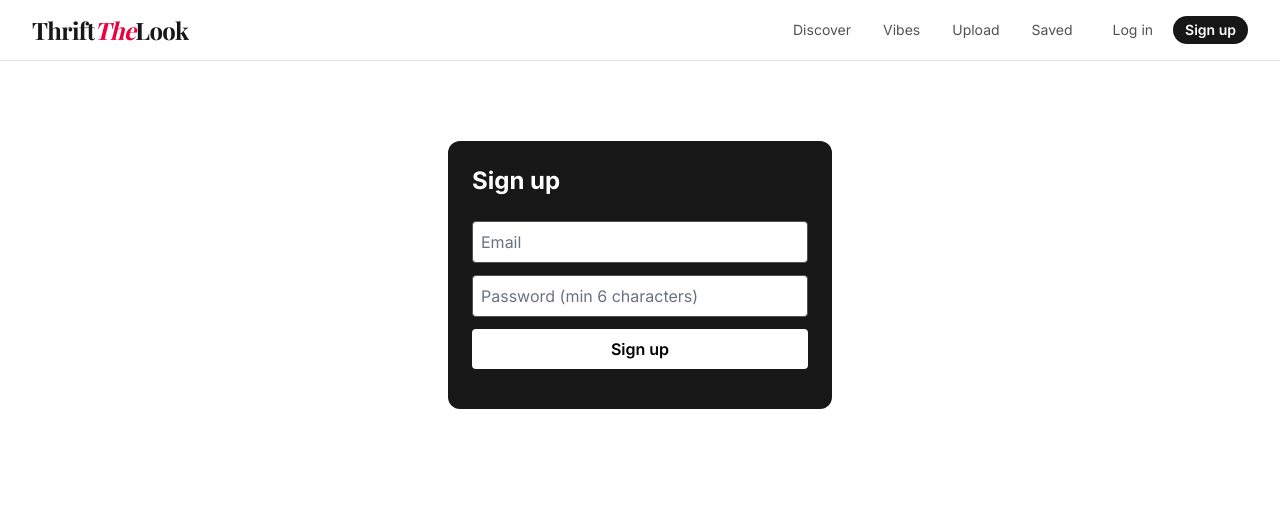
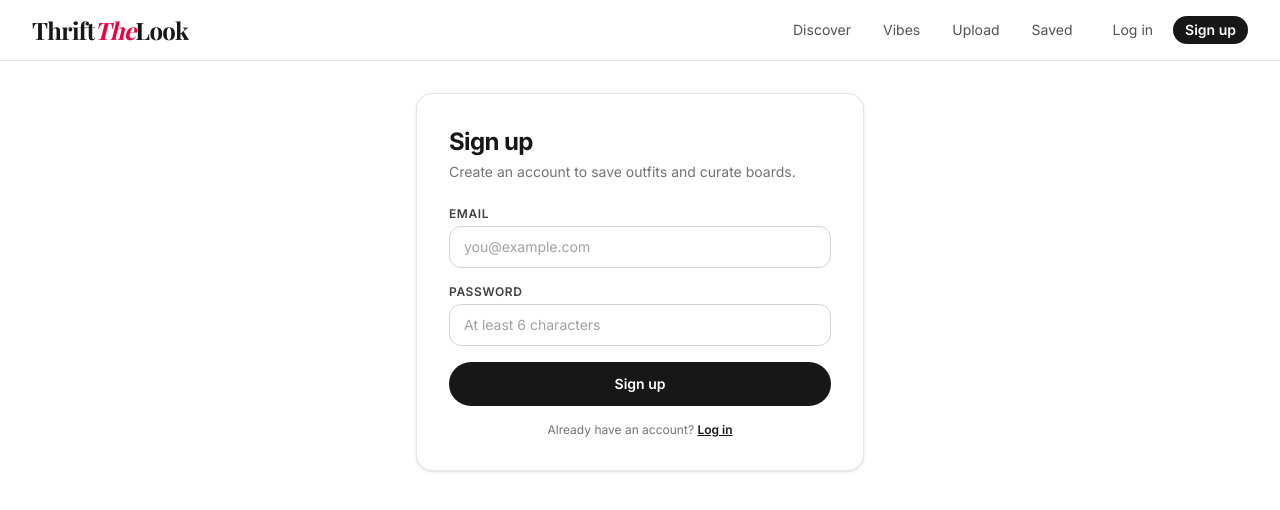
Before and after one commit to annasidney/Thrift-the-look, a Next.js app: page /signup in a window 1280 px wide. Shown: the top 510 px of the page. Built offline with nearby package versions, Linux system fonts and the light colour scheme; no server answers.

Commit message:
Fix build errors

```diff
--- a/app/login/page.tsx
+++ b/app/login/page.tsx
@@ -1,6 +1,7 @@
 "use client";
 
 import { useState } from "react";
+import Link from "next/link";
 import { useRouter } from "next/navigation";
 import { createClient } from "@/lib/supabase-browser";
 
@@ -10,8 +11,10 @@ export default function LoginPage() {
   const [email, setEmail] = useState("");
   const [password, setPassword] = useState("");
   const [message, setMessage] = useState("");
+  const [isLoading, setIsLoading] = useState(false);
 
   async function handleLogin() {
+    setIsLoading(true);
     setMessage("Logging in...");
     const { error } = await supabase.auth.signInWithPassword({
       email,
@@ -19,6 +22,7 @@ export default function LoginPage() {
     });
     if (error) {
       setMessage(error.message);
+      setIsLoading(false);
     } else {
       router.push("/");
       router.refresh();
@@ -26,29 +30,66 @@ export default function LoginPage() {
   }
 
   return (
-    <main className="mx-auto mt-20 max-w-sm rounded-xl bg-neutral-900 p-6 text-white">
-      <h1 className="mb-6 text-2xl font-bold">Log in</h1>
+    <main className="mx-auto max-w-7xl px-4 py-8 sm:px-8">
+      <div className="mx-auto max-w-md rounded-2xl border border-neutral-200 bg-white p-6 shadow-sm sm:p-8">
+        <h1 className="text-xl font-bold tracking-tight text-neutral-900 sm:text-2xl">
+          Log in
+        </h1>
+        <p className="mt-1 text-sm text-neutral-500">
+          Welcome back to ThriftTheLook.
+        </p>
+
+        <div className="mt-6 space-y-4">
+          <div>
+            <label className="mb-1 block text-xs font-semibold uppercase tracking-wider text-neutral-700">
+              Email
+            </label>
             <input
-        className="mb-3 w-full rounded border border-neutral-600 bg-white p-2 text-black placeholder-gray-500"
+              className="w-full rounded-xl border border-neutral-300 px-3.5 py-2.5 text-sm text-neutral-900 placeholder-neutral-400 outline-none transition focus:border-neutral-900"
               type="email"
-        placeholder="Email"
+              placeholder="you@example.com"
               value={email}
               onChange={(e) => setEmail(e.target.value)}
+              disabled={isLoading}
             />
+          </div>
+
+          <div>
+            <label className="mb-1 block text-xs font-semibold uppercase tracking-wider text-neutral-700">
+              Password
+            </label>
             <input
-        className="mb-3 w-full rounded border border-neutral-600 bg-white p-2 text-black placeholder-gray-500"
+              className="w-full rounded-xl border border-neutral-300 px-3.5 py-2.5 text-sm text-neutral-900 placeholder-neutral-400 outline-none transition focus:border-neutral-900"
               type="password"
-        placeholder="Password"
+              placeholder="••••••••"
               value={password}
               onChange={(e) => setPassword(e.target.value)}
+              disabled={isLoading}
             />
+          </div>
+
           <button
-        className="w-full rounded bg-white p-2 font-semibold text-black hover:bg-gray-200"
+            className="w-full rounded-full bg-neutral-900 py-3 text-sm font-semibold text-white transition hover:bg-neutral-800 disabled:opacity-50"
             onClick={handleLogin}
+            disabled={isLoading}
           >
-        Log in
+            {isLoading ? "Logging in..." : "Log in"}
           </button>
-      <p className="mt-4 text-sm text-white">{message}</p>
+
+          {message && (
+            <p className="text-center text-sm font-medium text-rose-600">
+              {message}
+            </p>
+          )}
+
+          <p className="text-center text-xs text-neutral-500">
+            Don&apos;t have an account?{" "}
+            <Link className="font-semibold text-neutral-900 underline" href="/signup">
+              Sign up
+            </Link>
+          </p>
+        </div>
+      </div>
     </main>
   );
 }
--- a/app/signup/page.tsx
+++ b/app/signup/page.tsx
@@ -1,6 +1,7 @@
 "use client";
 
 import { useState } from "react";
+import Link from "next/link";
 import { createClient } from "@/lib/supabase-browser";
 
 export default function SignupPage() {
@@ -8,37 +9,77 @@ export default function SignupPage() {
   const [email, setEmail] = useState("");
   const [password, setPassword] = useState("");
   const [message, setMessage] = useState("");
+  const [isLoading, setIsLoading] = useState(false);
 
   async function handleSignup() {
+    setIsLoading(true);
     setMessage("Creating account...");
     const { error } = await supabase.auth.signUp({ email, password });
     setMessage(error ? error.message : "Account created! You are signed up.");
+    setIsLoading(false);
   }
 
   return (
-    <main className="mx-auto mt-20 max-w-sm rounded-xl bg-neutral-900 p-6 text-white">
-      <h1 className="mb-6 text-2xl font-bold">Sign up</h1>
+    <main className="mx-auto max-w-7xl px-4 py-8 sm:px-8">
+      <div className="mx-auto max-w-md rounded-2xl border border-neutral-200 bg-white p-6 shadow-sm sm:p-8">
+        <h1 className="text-xl font-bold tracking-tight text-neutral-900 sm:text-2xl">
+          Sign up
+        </h1>
+        <p className="mt-1 text-sm text-neutral-500">
+          Create an account to save outfits and curate boards.
+        </p>
+
+        <div className="mt-6 space-y-4">
+          <div>
+            <label className="mb-1 block text-xs font-semibold uppercase tracking-wider text-neutral-700">
+              Email
+            </label>
             <input
-        className="mb-3 w-full rounded border border-neutral-600 bg-white p-2 text-black placeholder-gray-500"
+              className="w-full rounded-xl border border-neutral-300 px-3.5 py-2.5 text-sm text-neutral-900 placeholder-neutral-400 outline-none transition focus:border-neutral-900"
               type="email"
-        placeholder="Email"
+              placeholder="you@example.com"
               value={email}
               onChange={(e) => setEmail(e.target.value)}
+              disabled={isLoading}
             />
+          </div>
+
+          <div>
+            <label className="mb-1 block text-xs font-semibold uppercase tracking-wider text-neutral-700">
+              Password
+            </label>
             <input
-        className="mb-3 w-full rounded border border-neutral-600 bg-white p-2 text-black placeholder-gray-500"
+              className="w-full rounded-xl border border-neutral-300 px-3.5 py-2.5 text-sm text-neutral-900 placeholder-neutral-400 outline-none transition focus:border-neutral-900"
               type="password"
-        placeholder="Password (min 6 characters)"
+              placeholder="At least 6 characters"
               value={password}
               onChange={(e) => setPassword(e.target.value)}
+              disabled={isLoading}
             />
+          </div>
+
           <button
-        className="w-full rounded bg-white p-2 font-semibold text-black hover:bg-gray-200"
+            className="w-full rounded-full bg-neutral-900 py-3 text-sm font-semibold text-white transition hover:bg-neutral-800 disabled:opacity-50"
             onClick={handleSignup}
+            disabled={isLoading}
           >
-        Sign up
+            {isLoading ? "Creating account..." : "Sign up"}
           </button>
-      <p className="mt-4 text-sm text-white">{message}</p>
+
+          {message && (
+            <p className="text-center text-sm font-medium text-rose-600">
+              {message}
+            </p>
+          )}
+
+          <p className="text-center text-xs text-neutral-500">
+            Already have an account?{" "}
+            <Link className="font-semibold text-neutral-900 underline" href="/login">
+              Log in
+            </Link>
+          </p>
+        </div>
+      </div>
     </main>
   );
 }
```
Lines whose indentation alone changed are shown as unchanged.
